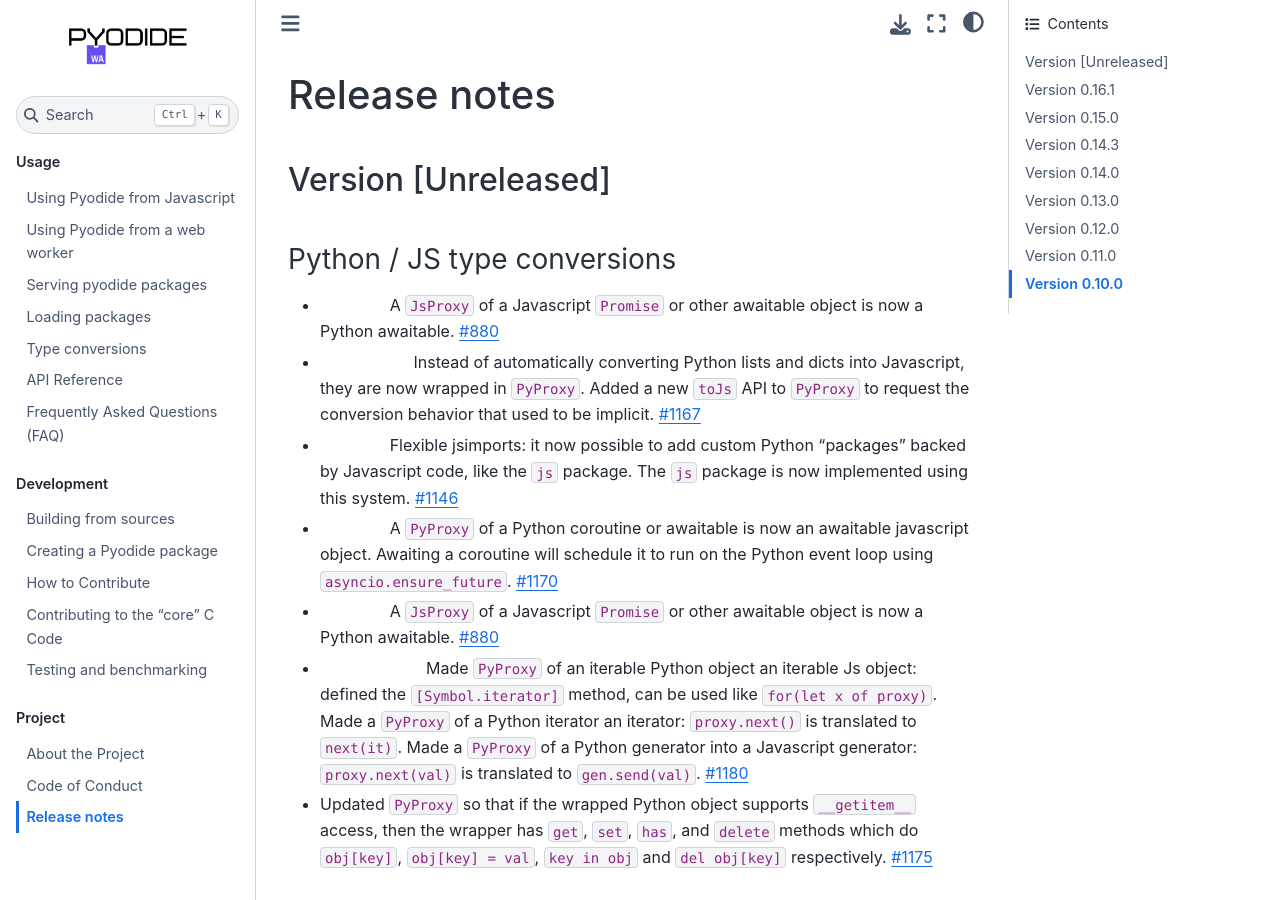
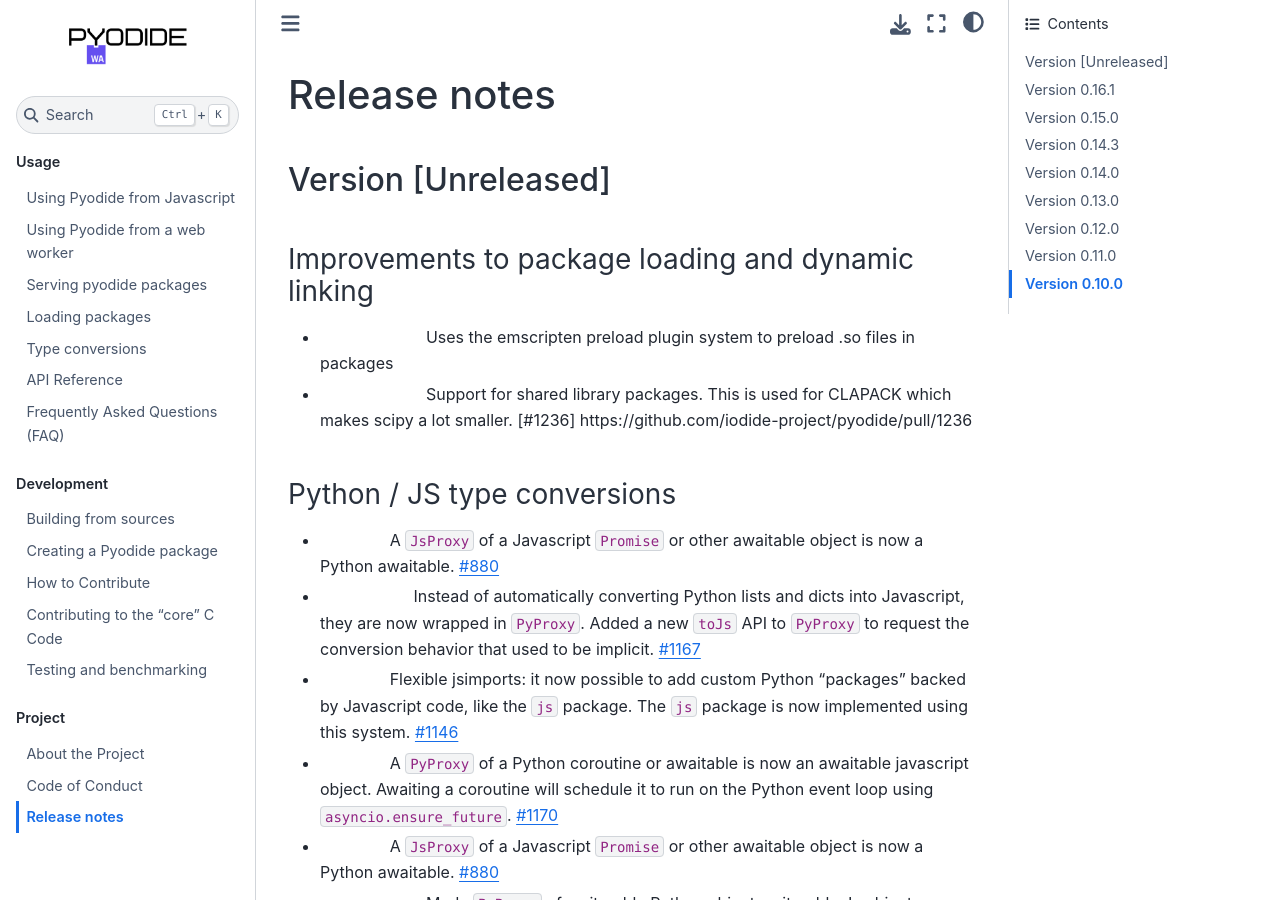
Before and after one commit to pyodide/pyodide, a Sphinx documentation site: the page built from docs/project/changelog.md, in a window 1280 px wide and 900 px high. Built offline with Sphinx 7.4.7 and the Sphinx Book theme 1.1.4, drawn with Linux system fonts in a browser that asks for light colours; the version number is read from the project's files by our own code.

Commit message:
changelog

```diff
--- a/docs/project/changelog.md
+++ b/docs/project/changelog.md
@@ -11,6 +11,11 @@ substitutions:
 # Release notes
 
 ## Version [Unreleased]
+
+### Improvements to package loading and dynamic linking
+- {{Enhancement}} Uses the emscripten preload plugin system to preload .so files in packages
+- {{Enhancement}} Support for shared library packages. This is used for CLAPACK which makes scipy a lot smaller.
+  [#1236] https://github.com/iodide-project/pyodide/pull/1236
 
 ### Python / JS type conversions
 - {{ Feature }} A `JsProxy` of a Javascript `Promise` or other awaitable object is now a
```
